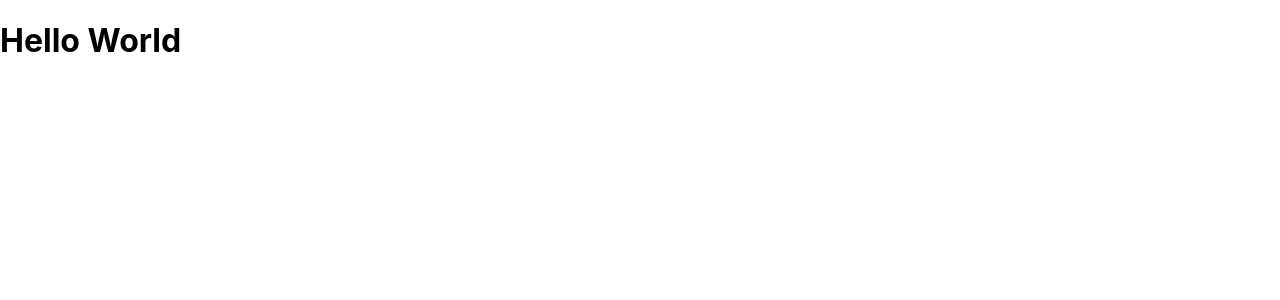
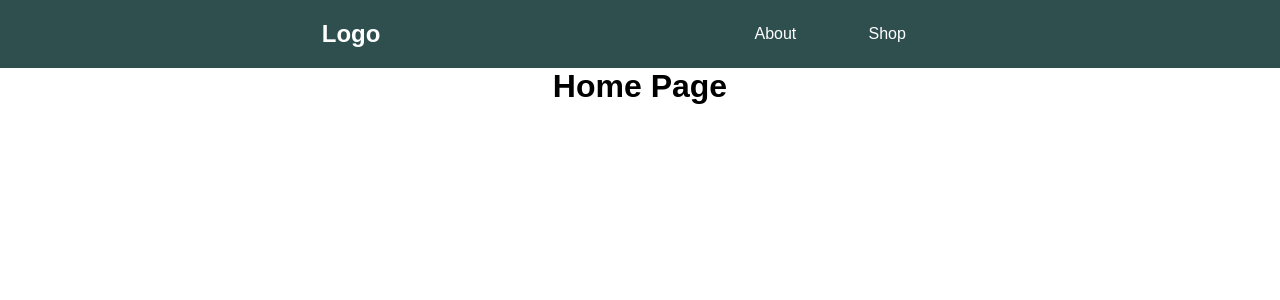
Before and after one commit to jaypatel9800/todos, a React (Create React App) app: page / in a window 1280 px wide. Shown: the top 300 px of the page. Built offline with nearby package versions, Linux system fonts and the light colour scheme.

Commit message:
navbar test

```diff
--- a/package.json
+++ b/package.json
@@ -10,6 +10,7 @@
     "gh-pages": "^3.2.3",
     "react": "^17.0.2",
     "react-dom": "^17.0.2",
+    "react-router-dom": "^5.2.0",
     "react-scripts": "4.0.3",
     "web-vitals": "^1.1.2"
   },
--- a/src/App.js
+++ b/src/App.js
@@ -1,8 +1,26 @@
+import "./styles.css"
+import Nav from "./Nav";
+import { BrowserRouter as Router, Route } from "react-router-dom";
 
 const App = () => {
-  return <div className="App">
-    <h1>Hello World</h1>
-  </div>;
+  return (
+    <div className="App">
+      <Router>
+        <Nav />
+        <Route path="/" exact component={Home} />
+        <Route path="/about" component={About} />
+        <Route path="/Shop" component={Shop} />
+      </Router>
+    </div>
+  );
 };
-
+const Home = () => {
+  return <h1>Home Page</h1>;
+};
+const About = () => {
+  return <h1>About Page</h1>;
+};
+const Shop = () => {
+  return <h1>Shop Page</h1>;
+};
 export default App;
--- /dev/null
+++ b/src/Nav.js
@@ -0,0 +1,29 @@
+import React from "react";
+import { Link } from "react-router-dom";
+
+const Nav = () => {
+  const styles = {
+    color: "white",
+    textDecoration: "none"
+  };
+
+  return (
+    <div>
+      <nav className="nav">
+        <Link to="/" style={styles}>
+          <h1>Logo</h1>
+        </Link>
+        <ul>
+          <Link to="/about" style={styles}>
+            <li>About</li>
+          </Link>
+          <Link to="/shop" style={styles}>
+            <li>Shop</li>
+          </Link>
+        </ul>
+      </nav>
+    </div>
+  );
+};
+
+export default Nav;
--- a/src/index.js
+++ b/src/index.js
@@ -2,7 +2,6 @@ import React from 'react';
 import ReactDOM from 'react-dom';
 import './index.css';
 import App from './App';
-
 
 ReactDOM.render(
   <React.StrictMode>
--- /dev/null
+++ b/src/styles.css
@@ -0,0 +1,30 @@
+* {
+    margin: 0;
+    padding: 0;
+    box-sizing: border-box;
+  }
+  .App {
+    font-family: sans-serif;
+    text-align: center;
+  }
+
+  .nav {
+    display: flex;
+    align-items: center;
+    justify-content: space-evenly;
+    background-color: darkslategray;
+    color: whitesmoke;
+    padding: 20px 0;
+  }
+
+  .nav ul {
+    width: 20%;
+    justify-content: space-evenly;
+    list-style: none;
+    display: flex;
+  }
+
+  .nav li {
+    margin: 0 20px;
+    cursor: pointer;
+  }
```
Also changed, not shown: 1 other file (tests, documents, lock files or other folders).
